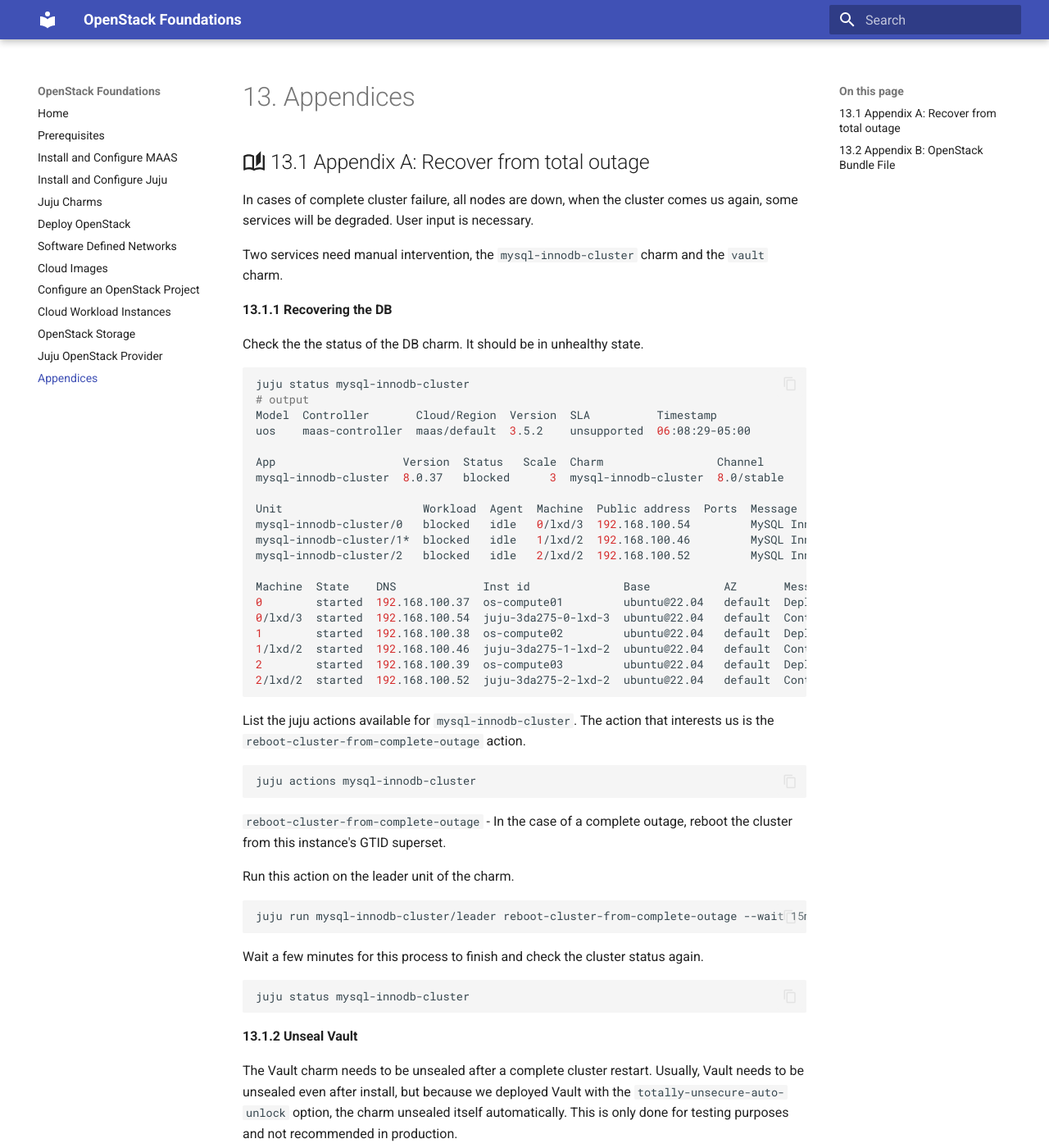
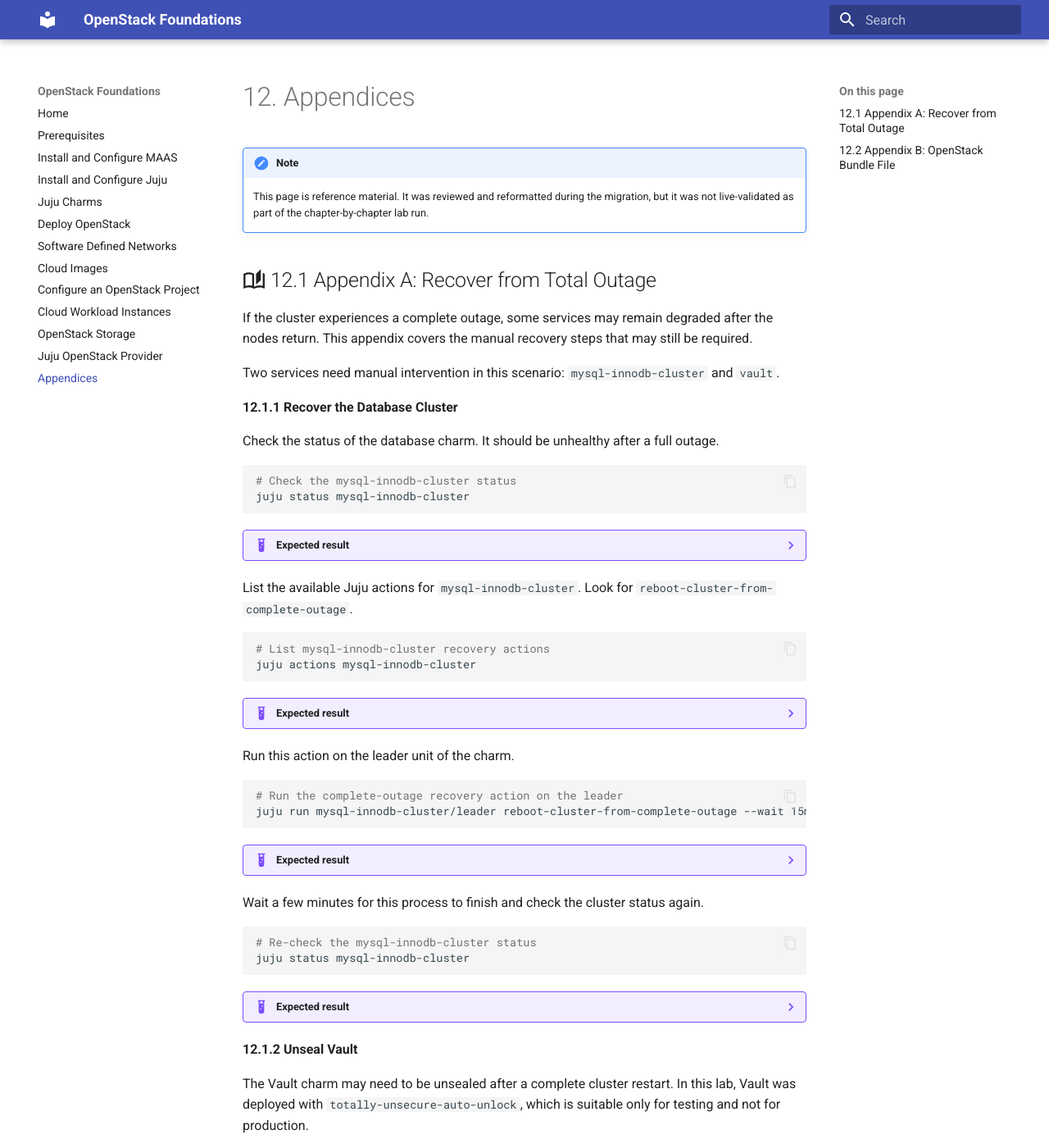
Before and after one commit to radumoisan/canonical-openstack-foundations, an MkDocs documentation site: the page built from docs/appendices.md, in a window 1280 px wide and 1400 px high. Shown: the whole window at 82% size. Built offline with MkDocs 1.6.1 and Material for MkDocs 9.7.7, drawn with Linux system fonts in a browser that asks for light colours; some of the changed text lies outside the part shown.

Commit message:
Publish Appendices as Chapter 12 and mark complete

````diff
--- a/docs/appendices.md
+++ b/docs/appendices.md
@@ -1,159 +1,241 @@
-# 13. Appendices
+# 12. Appendices
 
-## :material-book-open-page-variant-outline: 13.1 Appendix A: Recover from total outage
+!!! note
+    This page is reference material. It was reviewed and reformatted during the migration, but it was not live-validated as part of the chapter-by-chapter lab run.
 
-In cases of complete cluster failure, all nodes are down, when the
-cluster comes us again, some services will be degraded. User input
-is necessary.
+## :material-book-open-page-variant-outline: 12.1 Appendix A: Recover from Total Outage
 
-Two services need manual intervention, the `mysql-innodb-cluster` charm
-and the `vault` charm.
+If the cluster experiences a complete outage, some services may remain degraded after the nodes return. This appendix covers the manual recovery steps that may still be required.
+
+Two services need manual intervention in this scenario: `mysql-innodb-cluster` and `vault`.
 
 
-**13.1.1 Recovering the DB**
+**12.1.1 Recover the Database Cluster**
 
-Check the the status of the DB charm. It should be in unhealthy state.
+Check the status of the database charm. It should be unhealthy after a full outage.
 
 ```bash
+# Check the mysql-innodb-cluster status
 juju status mysql-innodb-cluster
-# output
-Model  Controller       Cloud/Region  Version  SLA          Timestamp
-uos    maas-controller  maas/default  3.5.2    unsupported  06:08:29-05:00
-
-App                   Version  Status   Scale  Charm                 Channel       Exposed  Rev  OS      Notes
-mysql-innodb-cluster  8.0.37   blocked      3  mysql-innodb-cluster  8.0/stable    no       133  ubuntu
-
-Unit                     Workload  Agent  Machine  Public address  Ports  Message
-mysql-innodb-cluster/0   blocked   idle   0/lxd/3  192.168.100.54         MySQL InnoDB Cluster not healthy: None
-mysql-innodb-cluster/1*  blocked   idle   1/lxd/2  192.168.100.46         MySQL InnoDB Cluster not healthy: None
-mysql-innodb-cluster/2   blocked   idle   2/lxd/2  192.168.100.52         MySQL InnoDB Cluster not healthy: None
-
-Machine  State    DNS             Inst id              Base           AZ       Message
-0        started  192.168.100.37  os-compute01         ubuntu@22.04   default  Deployed
-0/lxd/3  started  192.168.100.54  juju-3da275-0-lxd-3  ubuntu@22.04   default  Container started
-1        started  192.168.100.38  os-compute02         ubuntu@22.04   default  Deployed
-1/lxd/2  started  192.168.100.46  juju-3da275-1-lxd-2  ubuntu@22.04   default  Container started
-2        started  192.168.100.39  os-compute03         ubuntu@22.04   default  Deployed
-2/lxd/2  started  192.168.100.52  juju-3da275-2-lxd-2  ubuntu@22.04   default  Container started
 ```
 
+??? example "Expected result"
+    ```bash
+    Model  Controller       Cloud/Region  Version  SLA          Timestamp
+    uos    maas-controller  maas/default  3.5.2    unsupported  06:08:29-05:00
 
-List the juju actions available for `mysql-innodb-cluster`. The action that
-interests us is the `reboot-cluster-from-complete-outage` action.
+    App                   Version  Status   Scale  Charm                 Channel       Exposed  Rev  OS      Notes
+    mysql-innodb-cluster  8.0.37   blocked      3  mysql-innodb-cluster  8.0/stable    no       133  ubuntu
+
+    Unit                     Workload  Agent  Machine  Public address  Ports  Message
+    mysql-innodb-cluster/0   blocked   idle   0/lxd/3  192.168.100.54         MySQL InnoDB Cluster not healthy: None
+    mysql-innodb-cluster/1*  blocked   idle   1/lxd/2  192.168.100.46         MySQL InnoDB Cluster not healthy: None
+    mysql-innodb-cluster/2   blocked   idle   2/lxd/2  192.168.100.52         MySQL InnoDB Cluster not healthy: None
+
+    Machine  State    DNS             Inst id              Base           AZ       Message
+    0        started  192.168.100.37  os-compute01         ubuntu@22.04   default  Deployed
+    0/lxd/3  started  192.168.100.54  juju-3da275-0-lxd-3  ubuntu@22.04   default  Container started
+    1        started  192.168.100.38  os-compute02         ubuntu@22.04   default  Deployed
+    1/lxd/2  started  192.168.100.46  juju-3da275-1-lxd-2  ubuntu@22.04   default  Container started
+    2        started  192.168.100.39  os-compute03         ubuntu@22.04   default  Deployed
+    2/lxd/2  started  192.168.100.52  juju-3da275-2-lxd-2  ubuntu@22.04   default  Container started
+    ```
+
+List the available Juju actions for `mysql-innodb-cluster`. Look for `reboot-cluster-from-complete-outage`.
 
 ```bash
+# List mysql-innodb-cluster recovery actions
 juju actions mysql-innodb-cluster
 ```
 
-`reboot-cluster-from-complete-outage` - In the case of a complete outage, reboot the cluster
-from this instance's GTID superset.
+??? example "Expected result"
+    ```bash
+    reboot-cluster-from-complete-outage  Reboot the cluster from this instance's GTID superset after a complete outage.
+    ```
 
 Run this action on the leader unit of the charm.
 
 ```bash
+# Run the complete-outage recovery action on the leader
 juju run mysql-innodb-cluster/leader reboot-cluster-from-complete-outage --wait 15m
 ```
+
+??? example "Expected result"
+    ```bash
+    Action completed successfully.
+    ```
 
 Wait a few minutes for this process to finish and check the cluster status again.
 
 ```bash
+# Re-check the mysql-innodb-cluster status
 juju status mysql-innodb-cluster
 ```
 
-**13.1.2 Unseal Vault**
+??? example "Expected result"
+    ```bash
+    Look for the mysql-innodb-cluster units to return to a healthy state.
+    ```
 
-The Vault charm needs to be unsealed after a complete cluster restart. Usually, Vault needs to be unsealed even after install,
-but because we deployed Vault with the `totally-unsecure-auto-unlock` option, the charm unsealed itself automatically. This is
-only done for testing purposes and not recommended in production.
+**12.1.2 Unseal Vault**
+
+The Vault charm may need to be unsealed after a complete cluster restart. In this lab, Vault was deployed with `totally-unsecure-auto-unlock`, which is suitable only for testing and not for production.
 
 Check the status of the Vault charm.
 
 ```bash
+# Check the vault charm status
 juju status vault
 ```
 
-The Vault process inside the LXD container needs to be restarted in order to connect to the DB. Please note that the DB needs to be
-active and running before doing this.
+??? example "Expected result"
+    ```bash
+    Look for vault to report a degraded, blocked, or waiting state before recovery.
+    ```
+
+The Vault process inside the LXD container may need a restart after the database is healthy again.
 
 ```bash
+# Check the vault systemd service state
 juju exec --unit vault/0 sudo systemctl status vault
 ```
 
+??? example "Expected result"
+    ```bash
+    Look for the vault service state and any recent database connectivity errors.
+    ```
+
 ```bash
+# Restart the vault systemd service
 juju exec --unit vault/0 sudo systemctl restart vault
 ```
+
+??? example "Expected result"
+    ```bash
+    No output.
+    ```
 
 Install the Vault client.
 
 ```bash
+# Install the Vault CLI client
 sudo snap install vault
 ```
 
-Now it's time to get the unseal key. Usually, Vault requires at least 3 unseal keys, but because we used the
-`totally-unsecure-auto-unlock` (only for testing purposes), we only need one key. To get the key run the following command,
-and look for `keys`:
+??? example "Expected result"
+    ```bash
+    vault <channel> from HashiCorp installed
+    ```
+
+Now get the unseal key. In a production deployment, Vault typically requires multiple unseal keys. In this lab configuration, a single key is sufficient.
 
 ```bash
+# Retrieve the Vault leader data and locate the unseal key
 juju exec --unit vault/0 leader-get
-# output
-keys: '["3291e16bcbfe08958043ae7963f9f1d12b0307819262c779600a72499dc80c65"]'
 ```
+
+??? example "Expected result"
+    ```bash
+    keys: '["[REDACTED]"]'
+    ```
 
 Unseal Vault using the keys from the file.
 
 ```bash
+# Export the VAULT_ADDR environment variable
 export VAULT_ADDR="http://$(juju exec --unit vault/leader unit-get private-address):8200"
 ```
 
+??? example "Expected result"
+    ```bash
+    No output.
+    ```
+
 ```bash
+# Unseal Vault with the recovery key
 vault operator unseal <unseal key 1>
 ```
+
+??? example "Expected result"
+    ```bash
+    Key                Value
+    ---                -----
+    Sealed             false
+    ```
 
 Authorize the vault charm.
 
 ```bash
+# Export the Vault root token from the saved state file
 export VAULT_TOKEN=$(cat /home/ubuntu/vault-state.txt | grep "Initial Root Token" | awk '{print $4}')
 ```
 
+??? example "Expected result"
+    ```bash
+    No output.
+    ```
+
 ```bash
+# Create a short-lived token for charm authorization
 CHARM_TOKEN=$(vault token create -ttl=10m | egrep "^token\s+" | awk '{print $2}')
 ```
 
+??? example "Expected result"
+    ```bash
+    No output.
+    ```
+
 ```bash
+# Authorize the vault charm with the generated token
 juju run --wait 5m vault/leader authorize-charm token=$CHARM_TOKEN
 ```
+
+??? example "Expected result"
+    ```bash
+    Action completed successfully.
+    ```
 
 Resolve the Vault charm if it is in error state.
 
 ```bash
+# Resolve the vault unit if it remains in error
 juju resolved vault/0
 ```
+
+??? example "Expected result"
+    ```bash
+    No output.
+    ```
 
 Wait a few minutes for the charm to become active again.
 
 Check the status of the charm.
 
 ```bash
+# Check the overall model status after Vault recovery
 juju status
-# output
-Model  Controller       Cloud/Region  Version  SLA          Timestamp
-uos    maas-controller  maas/default  3.5.2    unsupported  13:43:39Z
-
-App                 Version  Status  Scale  Charm         Channel     Rev  Exposed  Message
-vault               1.7.9    active      1  vault         1.7/stable  349  no       Unit is ready (active: true, mlock: disabled)
-vault-mysql-router  8.0.37   active      1  mysql-router  8.0/stable  200  no       Unit is ready
-
-Unit                     Workload  Agent  Machine  Public address  Ports     Message
-vault/0*                 active    idle   3/lxd/3  192.168.100.26  8200/tcp  Unit is ready (active: true, mlock: disabled)
-  vault-mysql-router/0*  active    idle            192.168.100.26            Unit is ready
-
-Machine  State    Address         Inst id              Base          AZ       Message
-3        started  192.168.100.24  os-compute04         ubuntu@22.04  default  Deployed
-3/lxd/3  started  192.168.100.26  juju-c06005-3-lxd-3  ubuntu@22.04  default  Container started
 ```
 
+??? example "Expected result"
+    ```bash
+    Model  Controller       Cloud/Region  Version  SLA          Timestamp
+    uos    maas-controller  maas/default  3.5.2    unsupported  13:43:39Z
 
-## :material-book-open-page-variant-outline: 13.2 Appendix B: OpenStack Bundle File
+    App                 Version  Status  Scale  Charm         Channel     Rev  Exposed  Message
+    vault               1.7.9    active      1  vault         1.7/stable  349  no       Unit is ready (active: true, mlock: disabled)
+    vault-mysql-router  8.0.37   active      1  mysql-router  8.0/stable  200  no       Unit is ready
+
+    Unit                     Workload  Agent  Machine  Public address  Ports     Message
+    vault/0*                 active    idle   3/lxd/3  192.168.100.26  8200/tcp  Unit is ready (active: true, mlock: disabled)
+      vault-mysql-router/0*  active    idle            192.168.100.26            Unit is ready
+
+    Machine  State    Address         Inst id              Base          AZ       Message
+    3        started  192.168.100.24  os-compute04         ubuntu@22.04  default  Deployed
+    3/lxd/3  started  192.168.100.26  juju-c06005-3-lxd-3  ubuntu@22.04  default  Container started
+    ```
+
+
+## :material-book-open-page-variant-outline: 12.2 Appendix B: OpenStack Bundle File
 
 **Description:**
 
````
Also changed, not shown: migration.md (+7 -4 lines).
